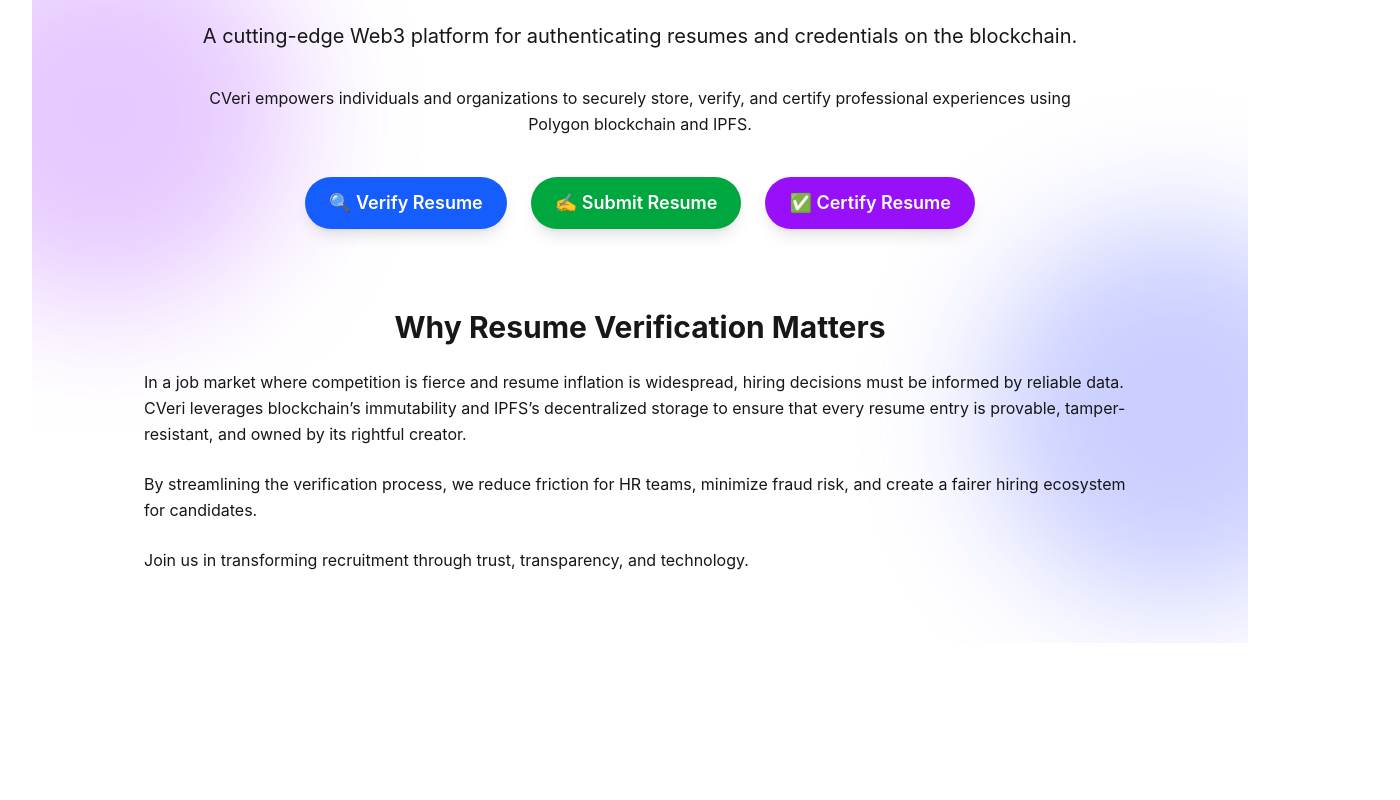
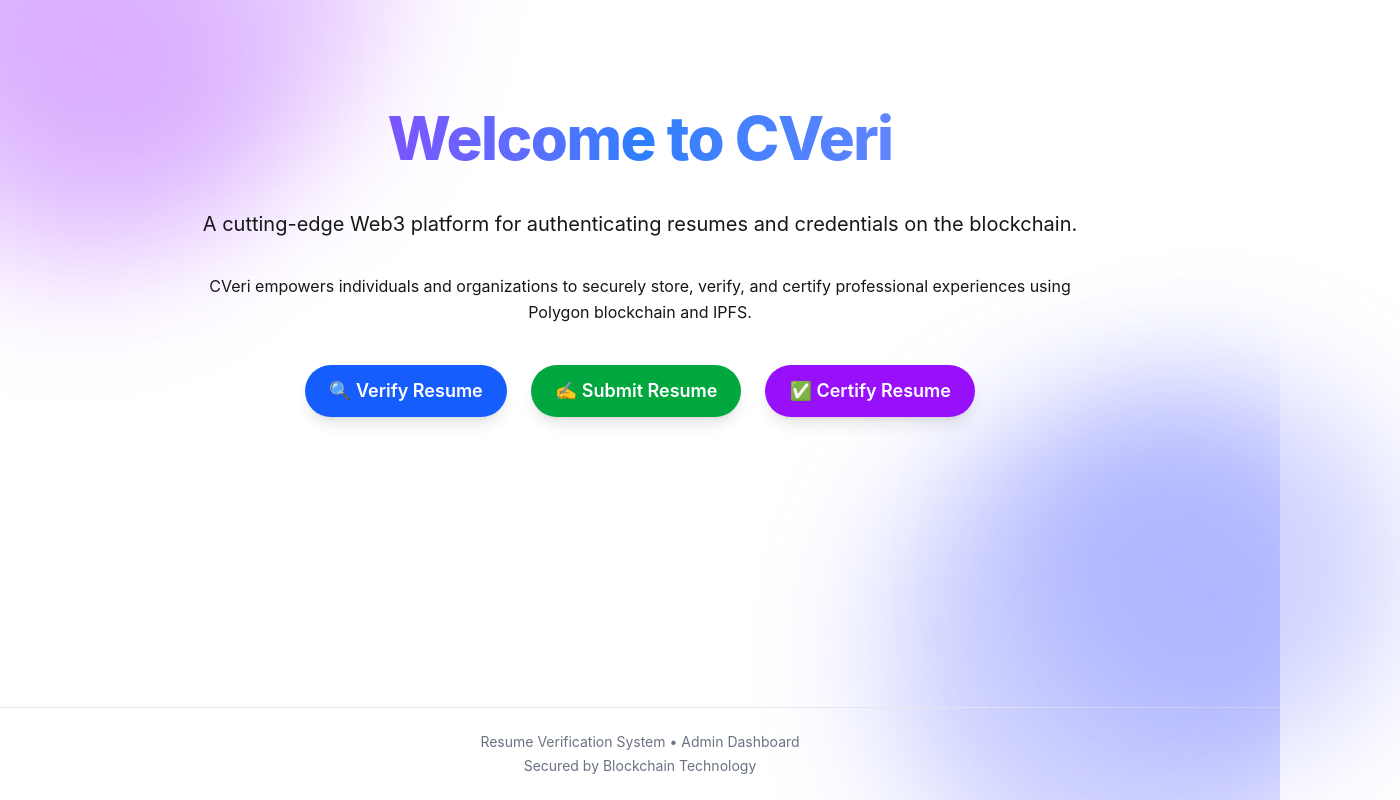
Before and after one commit to ZIYUT/CVeri, a Next.js app: page / in a window 1280 px wide. Shown: the part 269-1069 px from the top of the page, 1400 px wide, since content can reach past the window. Before the commit the page ends 944 px from the top, so only its background shows below. Built offline with nearby package versions, Linux system fonts and the light colour scheme.

Commit message:
Update Layout in layout.js, verifyCV and page.js

```diff
--- a/src/app/layout.js
+++ b/src/app/layout.js
@@ -1,5 +1,5 @@
 import './globals.css';
-import Navbar from '../components/Navbar'; // assuming you put the component here
+import Navbar from '../components/Navbar';
 
 export const metadata = {
     title: 'Resume DApp',
@@ -9,9 +9,24 @@
 export default function RootLayout({ children }) {
     return (
         <html lang="en">
-      <body className="m-0 font-sans">
+        <body className="m-0 font-sans bg-gradient-to-br from-purple-50 via-white to-blue-100 dark:from-gray-900 dark:via-gray-800 dark:to-black">
         <Navbar />
-        <main className="p-8">{children}</main>
+        <main className="relative isolate min-h-screen flex flex-col">
+            {/* Decorative background shapes */}
+            <div className="absolute inset-0 -z-10 overflow-hidden">
+                <div className="absolute top-[-100px] left-[-100px] h-[500px] w-[500px] bg-purple-400 rounded-full opacity-30 blur-3xl animate-pulse"></div>
+                <div className="absolute bottom-[-100px] right-[-100px] h-[500px] w-[500px] bg-indigo-400 rounded-full opacity-30 blur-3xl animate-pulse"></div>
+            </div>
+
+            <div className="flex-grow px-6 py-12 max-w-7xl mx-auto w-full">
+                {children}
+            </div>
+
+            <footer className="py-6 text-center text-gray-500 dark:text-gray-400 text-sm border-t border-gray-200 dark:border-gray-700">
+                <p>Resume Verification System • Admin Dashboard</p>
+                <p className="mt-1">Secured by Blockchain Technology</p>
+            </footer>
+        </main>
         </body>
         </html>
     );
--- a/src/app/page.js
+++ b/src/app/page.js
@@ -4,7 +4,7 @@
 
 export default function Home() {
   return (
-      <div className="relative isolate overflow-hidden">
+      <>
         {/* Decorative background shapes */}
         <div className="absolute left-[-120px] top-20 h-96 w-96 bg-purple-400 rounded-full opacity-30 blur-3xl animate-pulse z-0"></div>
         <div className="absolute right-[-120px] bottom-10 h-96 w-96 bg-indigo-400 rounded-full opacity-30 blur-3xl animate-pulse z-0"></div>
@@ -40,23 +40,7 @@
               </Link>
             </div>
           </section>
-
-          <section className="mt-20 max-w-5xl text-left space-y-6 text-base leading-relaxed px-4 animate-fade-in delay-200">
-            <h2 className="text-3xl font-bold text-center mb-6">
-              Why Resume Verification Matters
-            </h2>
-            <p>
-              In a job market where competition is fierce and resume inflation is widespread, hiring decisions must be informed by reliable data.
-              CVeri leverages blockchain’s immutability and IPFS’s decentralized storage to ensure that every resume entry is provable, tamper-resistant, and owned by its rightful creator.
-            </p>
-            <p>
-              By streamlining the verification process, we reduce friction for HR teams, minimize fraud risk, and create a fairer hiring ecosystem for candidates.
-            </p>
-            <p>
-              Join us in transforming recruitment through trust, transparency, and technology.
-            </p>
-          </section>
         </main>
-      </div>
+      </>
   );
 }
--- a/src/app/verifyCV/page.js
+++ b/src/app/verifyCV/page.js
@@ -176,14 +176,7 @@
     }, []);
 
     return (
-        <div className="relative isolate overflow-hidden min-h-screen bg-gradient-to-br">
-
-        {/* Decorative background shapes */}
-            <div className="absolute left-[-120px] top-20 h-96 w-96 bg-purple-400 rounded-full opacity-30 blur-3xl animate-pulse z-0"></div>
-            <div className="absolute right-[-120px] bottom-10 h-96 w-96 bg-indigo-400 rounded-full opacity-30 blur-3xl animate-pulse z-0"></div>
-
-            {/* Main content */}
-            <div className="relative z-10 max-w-5xl mx-auto px-4 py-10 sm:px-6 lg:px-8">
+            <div className="max-w-5xl mx-auto px-4 py-10 sm:px-6 lg:px-8">
                 <div className="text-center mb-10">
                     <h1 className="text-4xl font-extrabold bg-gradient-to-r from-purple-600 via-blue-500 to-indigo-400 bg-clip-text text-transparent dark:from-purple-400 dark:via-blue-300 dark:to-indigo-200">
                         Verify Resume
@@ -255,7 +248,7 @@
                         {experienceData && (
                             <div className="mt-8 space-y-6">
                                 <div>
-                                    <h3 className="text-lg font-semibold text-white mb-2">Experience Details</h3>
+                                    <h3 className="text-lg font-semibold text-black mb-2">Experience Details</h3>
                                     <div className="bg-gray-900 text-white p-4 rounded border border-gray-700 space-y-1">
                                         {experienceData.organization && <p><strong>Organization:</strong> {experienceData.organization}</p>}
                                         {experienceData.title && <p><strong>Title:</strong> {experienceData.title}</p>}
@@ -268,7 +261,7 @@
                                 </div>
 
                                 <div>
-                                    <h3 className="text-lg font-semibold text-white mb-2">Certifier List</h3>
+                                    <h3 className="text-lg font-semibold text-black mb-2">Certifier List</h3>
                                     {certifiers.length > 0 ? (
                                         <div className="overflow-x-auto rounded border border-gray-700">
                                             <table className="w-full text-sm text-left text-white">
@@ -312,6 +305,5 @@
                     </div>
                 )}
             </div>
-        </div>
     );
 }
```
Lines whose indentation alone changed are shown as unchanged.
